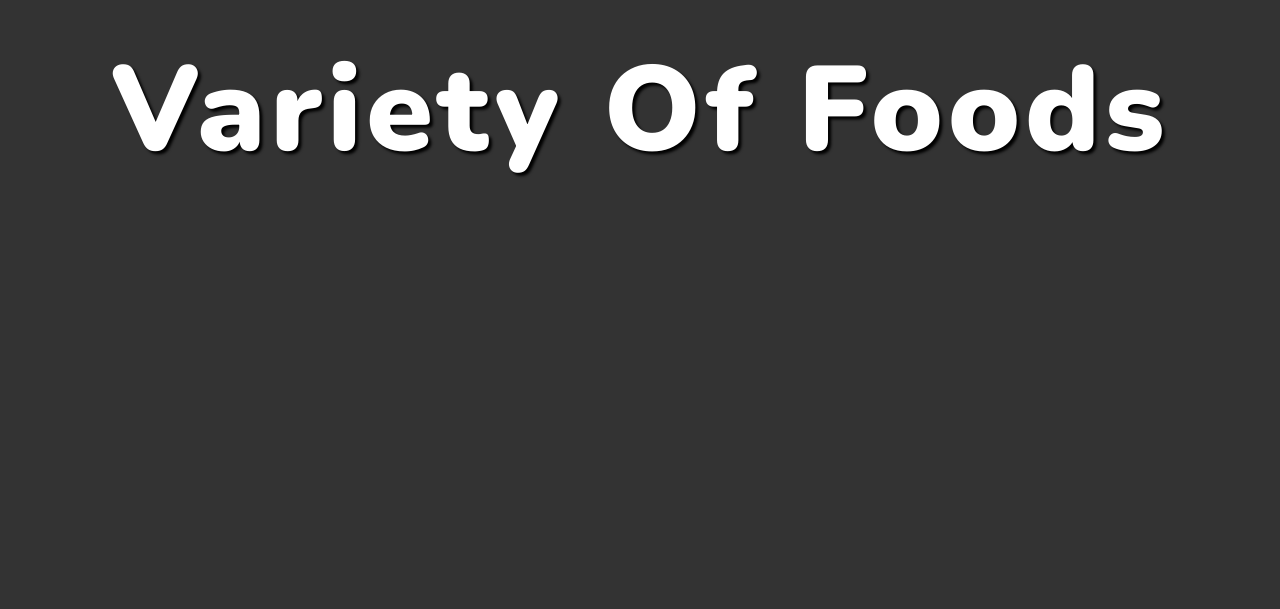
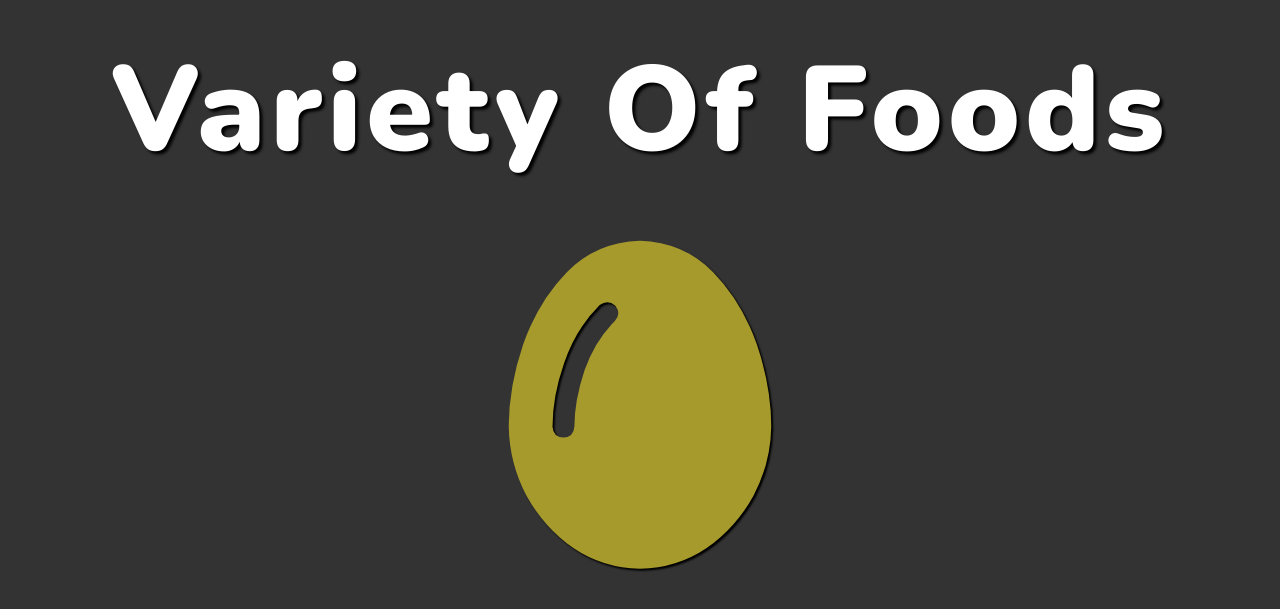
Before and after one commit to GuyoM2762/Foods-page, a plain HTML site: page index.html in a window 1280 px wide. Shown: the part 183-792 px from the top of the page. Drawn offline with nearby package versions, Linux system fonts and the light colour scheme.

Commit message:
style section-1 update

```diff
--- a/styles.css
+++ b/styles.css
@@ -48,3 +48,7 @@ html{
     transform: translate(-50%, -50%) scale(0);
     text-shadow: 0.2rem 0.2rem 0.2rem #000;
 }
+
+.section-1-icons i.change {
+    transform: translate(-50%, -50%) scale(1);
+}
```
